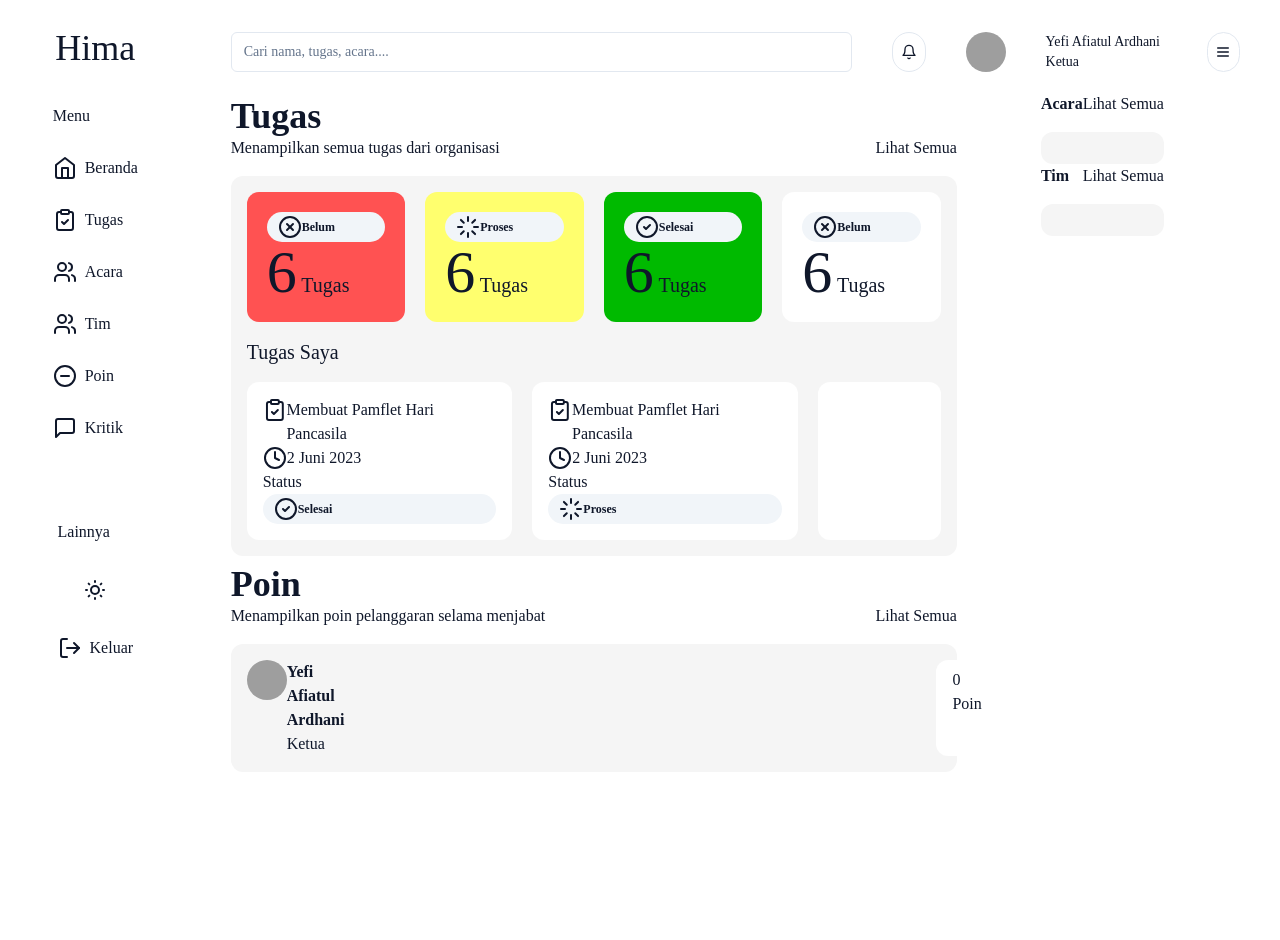
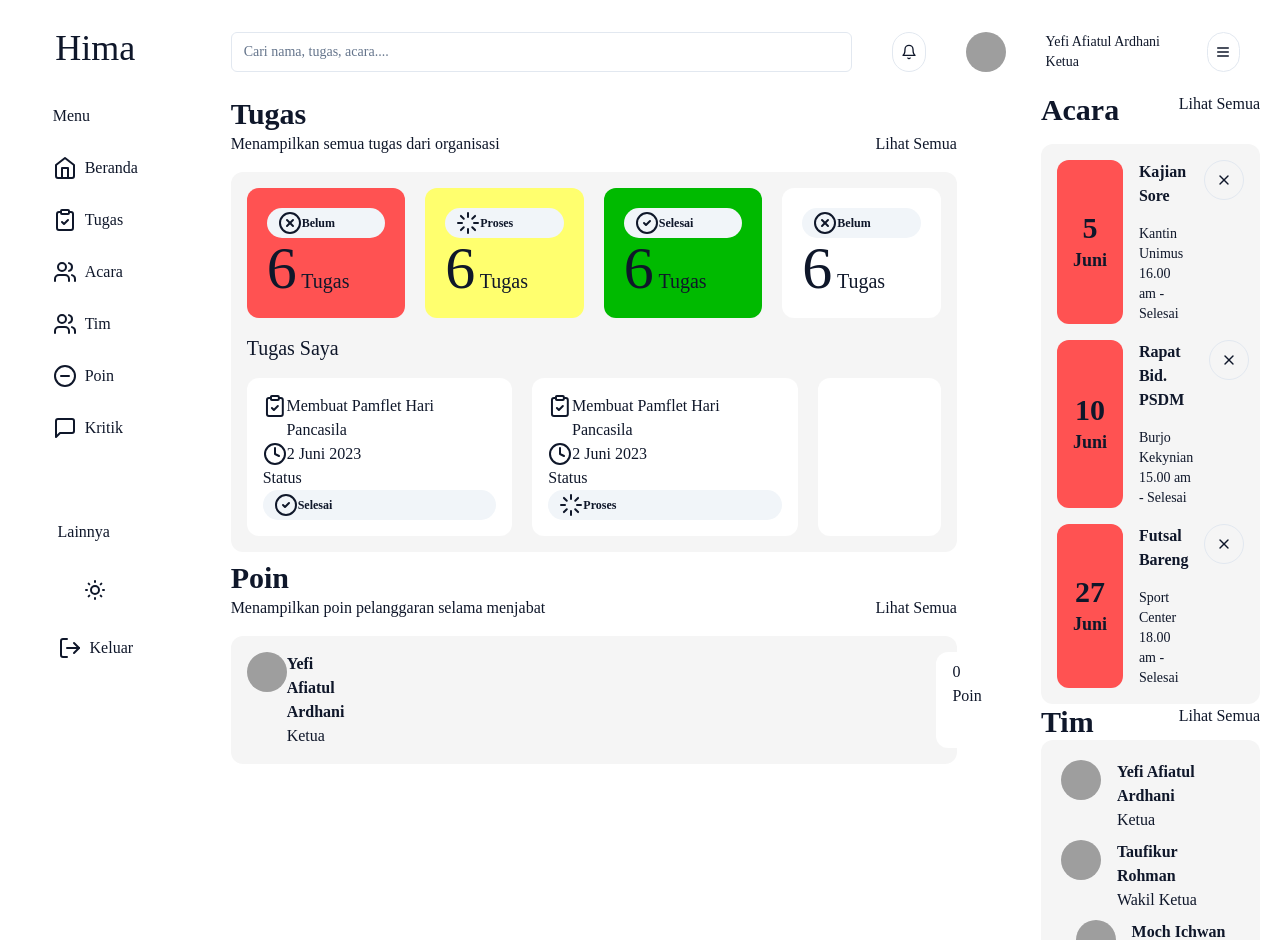
Before and after one commit to mensafri/organizingweb, a Next.js app: page / in a window 1280 px wide. Shown: the top 940 px of the page. Before the commit the page ends 800 px from the top, so only its background shows below. Built offline with nearby package versions, Linux system fonts and the light colour scheme; grey boxes are pictures that could not be loaded.

Commit message:
acara dan tim

```diff
--- a/app/page.tsx
+++ b/app/page.tsx
@@ -4,18 +4,84 @@ import {
   ClipboardCheck,
   Clock,
   Loader,
+  X,
   XCircle,
 } from "lucide-react"
 
 import { Avatar, AvatarFallback, AvatarImage } from "@/components/ui/avatar"
 import { Badge } from "@/components/ui/badge"
+import { Button } from "@/components/ui/button"
+import {
+  Tooltip,
+  TooltipContent,
+  TooltipProvider,
+  TooltipTrigger,
+} from "@/components/ui/tooltip"
+
+interface ItemAcaraType {
+  tgl: number
+  bulan: string
+  nama: string
+  tempat: string
+  waktu: string
+}
+interface ItemTimType {
+  nama: string
+  jabatan: string
+}
+
+const ItemTim = ({ nama, jabatan }: ItemTimType) => {
+  return (
+    <div className="flex flex-row">
+      <Avatar>
+        <AvatarImage src="https://github.com/shadcn.png" alt="@shadcn" />
+        <AvatarFallback>CN</AvatarFallback>
+      </Avatar>
+      <div className="ml-4 flex flex-col">
+        <p className="font-bold">{nama}</p>
+        <p className="font-light">{jabatan}</p>
+      </div>
+    </div>
+  )
+}
+
+const ItemAcara = ({ tgl, bulan, nama, tempat, waktu }: ItemAcaraType) => {
+  return (
+    <div className="flex flex-row">
+      <div className="mr-4 flex flex-col items-center justify-center rounded-xl bg-[#FF5252] px-4 py-2 text-lg font-bold ">
+        <p className="text-3xl">{tgl}</p>
+        <p>{bulan}</p>
+      </div>
+      <div className="mr-4 flex flex-col">
+        <h1 className="font-bold">{nama}</h1>
+        <p className="mt-4 text-sm">{tempat}</p>
+        <p className="text-sm">{waktu}</p>
+      </div>
+      <div>
+        <TooltipProvider>
+          <Tooltip>
+            <TooltipTrigger asChild>
+              <Button variant="outline" className="w-10 rounded-full p-0">
+                <X className="h-4 w-4" />
+                <span className="sr-only">hapus</span>
+              </Button>
+            </TooltipTrigger>
+            <TooltipContent>
+              <p>Batalkan Acara</p>
+            </TooltipContent>
+          </Tooltip>
+        </TooltipProvider>
+      </div>
+    </div>
+  )
+}
 
 export default function IndexPage() {
   return (
     <>
       {/* Tugas dan Poin */}
       <div className="mb-0 ml-10 mt-6  flex w-8/12 flex-col">
-        <h1 className="text-4xl font-bold">Tugas</h1>
+        <h1 className="text-3xl font-bold">Tugas</h1>
         <div className="flex flex-row justify-between">
           <p className="font-light">Menampilkan semua tugas dari organisasi</p>
           <Link href="tugas">Lihat Semua</Link>
@@ -92,7 +158,7 @@ export default function IndexPage() {
             <div className="flex flex-col rounded-xl bg-[#FFFFFF] p-6"></div>
           </div>
         </div>
-        <h1 className="mt-2 text-4xl font-bold">Poin</h1>
+        <h1 className="mt-2 text-3xl font-bold">Poin</h1>
         <div className="flex flex-row justify-between">
           <p className="font-light">
             Menampilkan poin pelanggaran selama menjabat
@@ -105,8 +171,8 @@ export default function IndexPage() {
             <AvatarFallback>CN</AvatarFallback>
           </Avatar>
           <div className="mr-52 flex flex-col">
-            <p className="text font-bold">Yefi Afiatul Ardhani</p>
-            <p className="text font-light">Ketua</p>
+            <p className="font-bold">Yefi Afiatul Ardhani</p>
+            <p className="font-light">Ketua</p>
           </div>
           <div className="ml-96 rounded-xl bg-[#ffffff] px-4 py-2">0 Poin</div>
         </div>
@@ -115,18 +181,40 @@ export default function IndexPage() {
       {/* Acara dan Tim */}
       <div className="ml-16 p-5">
         <div className="flex flex-row justify-between">
-          <p className="font-bold">Acara</p>
-          <Link href="poin">Lihat Semua</Link>
+          <p className="text-3xl font-bold">Acara</p>
+          <Link href="acara">Lihat Semua</Link>
         </div>
-        <div className="mt-4 flex flex-row justify-between rounded-xl bg-[#F5F5F5] p-4">
-
+        <div className="mt-4 grid grid-cols-1 justify-between gap-4 rounded-xl bg-[#F5F5F5] p-4">
+          <ItemAcara
+            tgl={5}
+            bulan="Juni"
+            nama="Kajian Sore"
+            tempat="Kantin Unimus"
+            waktu="16.00 am - Selesai"
+          />
+          <ItemAcara
+            tgl={10}
+            bulan="Juni"
+            nama="Rapat Bid. PSDM"
+            tempat="Burjo Kekynian"
+            waktu="15.00 am - Selesai"
+          />
+          <ItemAcara
+            tgl={27}
+            bulan="Juni"
+            nama="Futsal Bareng"
+            tempat="Sport Center"
+            waktu="18.00 am - Selesai"
+          />
         </div>
         <div className="flex flex-row justify-between">
-          <p className="font-bold">Tim</p>
-          <Link href="poin">Lihat Semua</Link>
+          <p className="text-3xl font-bold">Tim</p>
+          <Link href="tim">Lihat Semua</Link>
         </div>
-        <div className="mt-4 flex flex-row justify-between rounded-xl bg-[#F5F5F5] p-4">
-
+        <div className="grid grid-cols-1 place-items-center justify-center gap-2 rounded-xl bg-[#F5F5F5] p-5">
+          <ItemTim nama="Yefi Afiatul Ardhani" jabatan="Ketua" />
+          <ItemTim nama="Taufikur Rohman" jabatan="Wakil Ketua" />
+          <ItemTim nama="Moch Ichwan" jabatan="Sekretaris II" />
         </div>
       </div>
     </>
--- /dev/null
+++ b/components/ui/tooltip.tsx
@@ -0,0 +1,30 @@
+"use client"
+
+import * as React from "react"
+import * as TooltipPrimitive from "@radix-ui/react-tooltip"
+
+import { cn } from "@/lib/utils"
+
+const TooltipProvider = TooltipPrimitive.Provider
+
+const Tooltip = TooltipPrimitive.Root
+
+const TooltipTrigger = TooltipPrimitive.Trigger
+
+const TooltipContent = React.forwardRef<
+  React.ElementRef<typeof TooltipPrimitive.Content>,
+  React.ComponentPropsWithoutRef<typeof TooltipPrimitive.Content>
+>(({ className, sideOffset = 4, ...props }, ref) => (
+  <TooltipPrimitive.Content
+    ref={ref}
+    sideOffset={sideOffset}
+    className={cn(
+      "z-50 overflow-hidden rounded-md border bg-popover px-3 py-1.5 text-sm text-popover-foreground shadow-md animate-in fade-in-50 data-[side=bottom]:slide-in-from-top-1 data-[side=left]:slide-in-from-right-1 data-[side=right]:slide-in-from-left-1 data-[side=top]:slide-in-from-bottom-1",
+      className
+    )}
+    {...props}
+  />
+))
+TooltipContent.displayName = TooltipPrimitive.Content.displayName
+
+export { Tooltip, TooltipTrigger, TooltipContent, TooltipProvider }
--- a/package.json
+++ b/package.json
@@ -18,6 +18,7 @@
     "@radix-ui/react-label": "^2.0.2",
     "@radix-ui/react-popover": "^1.0.6",
     "@radix-ui/react-slot": "^1.0.2",
+    "@radix-ui/react-tooltip": "^1.0.6",
     "class-variance-authority": "^0.4.0",
     "clsx": "^1.2.1",
     "lucide-react": "0.105.0-alpha.4",
```
Also changed, not shown: 1 other file (tests, documents, lock files or other folders).
